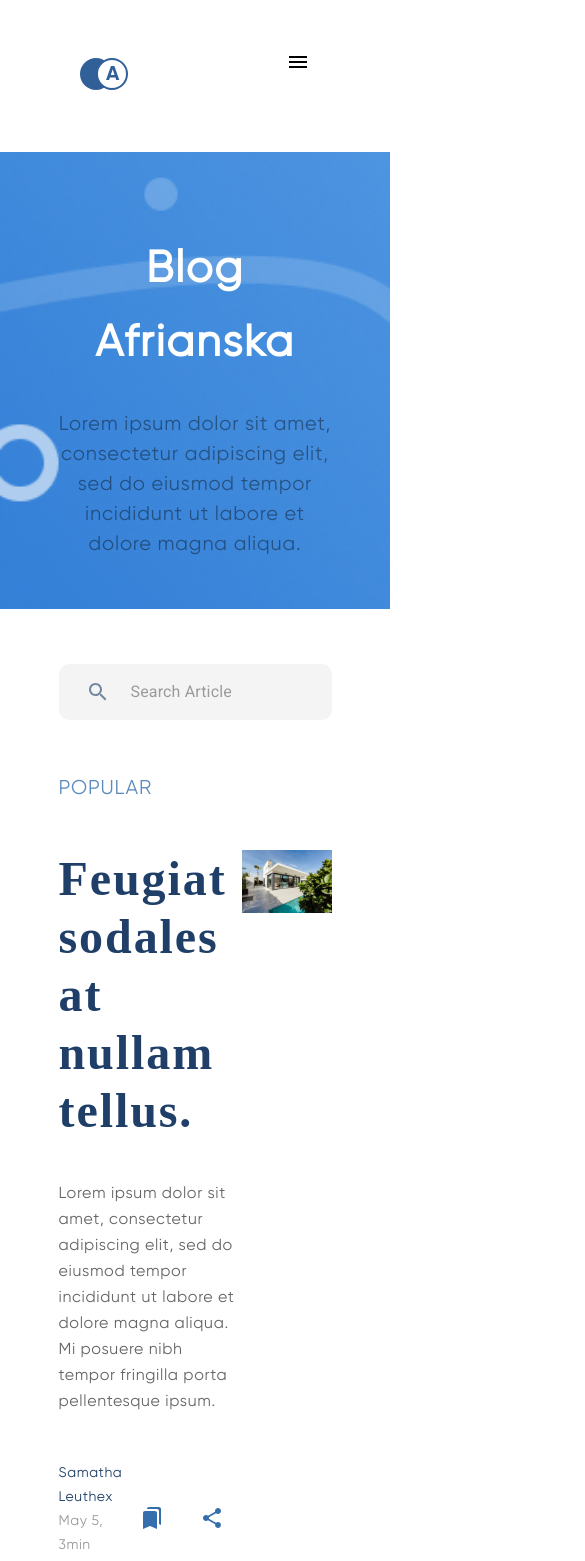
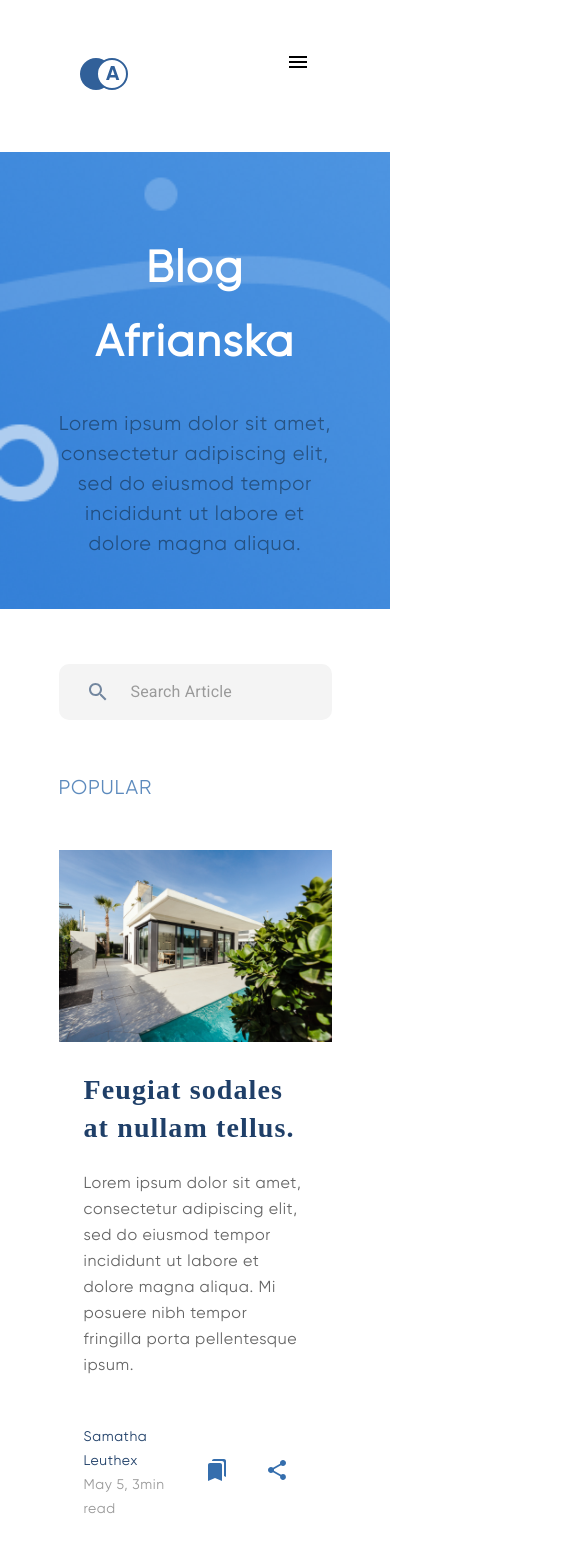
Before and after one commit to MykolaRomaniv/afrianska_landing, a React (Create React App) app: page /blog in a window 390 px wide. Shown: the top 1561 px of the page, 585 px wide, since content can reach past the window. Built offline with nearby package versions, Linux system fonts and the light colour scheme.

Commit message:
done mobile version for blog

```diff
--- a/src/App/screens/Blog/AllPosts/AllPosts.module.scss
+++ b/src/App/screens/Blog/AllPosts/AllPosts.module.scss
@@ -99,3 +99,11 @@
     }
   }
 }
+
+@media (max-width: 768px) {
+  .posts {
+    .post {
+      flex-direction: column;
+    }
+  }
+}
--- a/src/App/screens/Blog/Popular/Popular.module.scss
+++ b/src/App/screens/Blog/Popular/Popular.module.scss
@@ -23,6 +23,7 @@
     margin-bottom: 55px;
 
     .postContent {
+      margin-right: 25px;
       h2 {
         font-family: Galien;
         font-size: 28px;
@@ -86,14 +87,14 @@
     margin-bottom: 35px;
 
     .imgContainer {
+      min-width: 50%;
+
       img {
         width: 100%;
       }
     }
 
     .postContent {
-      width: 380px;
-
       h2 {
         margin-top: 0;
         font-size: 48px;
@@ -117,4 +118,56 @@
     opacity: 0.8;
     margin-bottom: 25px;
   }
+
+  @media (max-width: 1280px) {
+    .otherPosts {
+      flex-direction: column;
+    }
+
+    .post {
+      display: flex;
+      flex-flow: row-reverse;
+      width: initial;
+      justify-content: space-between;
+      margin-bottom: 35px;
+    }
+  }
+
+  @media (max-width: 950px) {
+    .firstPost {
+      .imgContainer {
+        min-width: 45%;
+
+        img {
+          width: 100%;
+        }
+      }
+      .postContent {
+        h2 {
+          font-size: 28px;
+          line-height: 38px;
+        }
+      }
+    }
+
+    .post {
+      .imgContainer {
+        min-width: 45%;
+
+        img {
+          width: 100%;
+        }
+      }
+    }
+  }
+
+  @media (max-width: 768px) {
+    .post {
+      display: initial;
+
+      .postContent {
+        margin: 25px 25px 50px;
+      }
+    }
+  }
 }
```
Also changed, not shown: src/App/screens/Blog/Blog.module.scss (line endings or trailing spaces).
